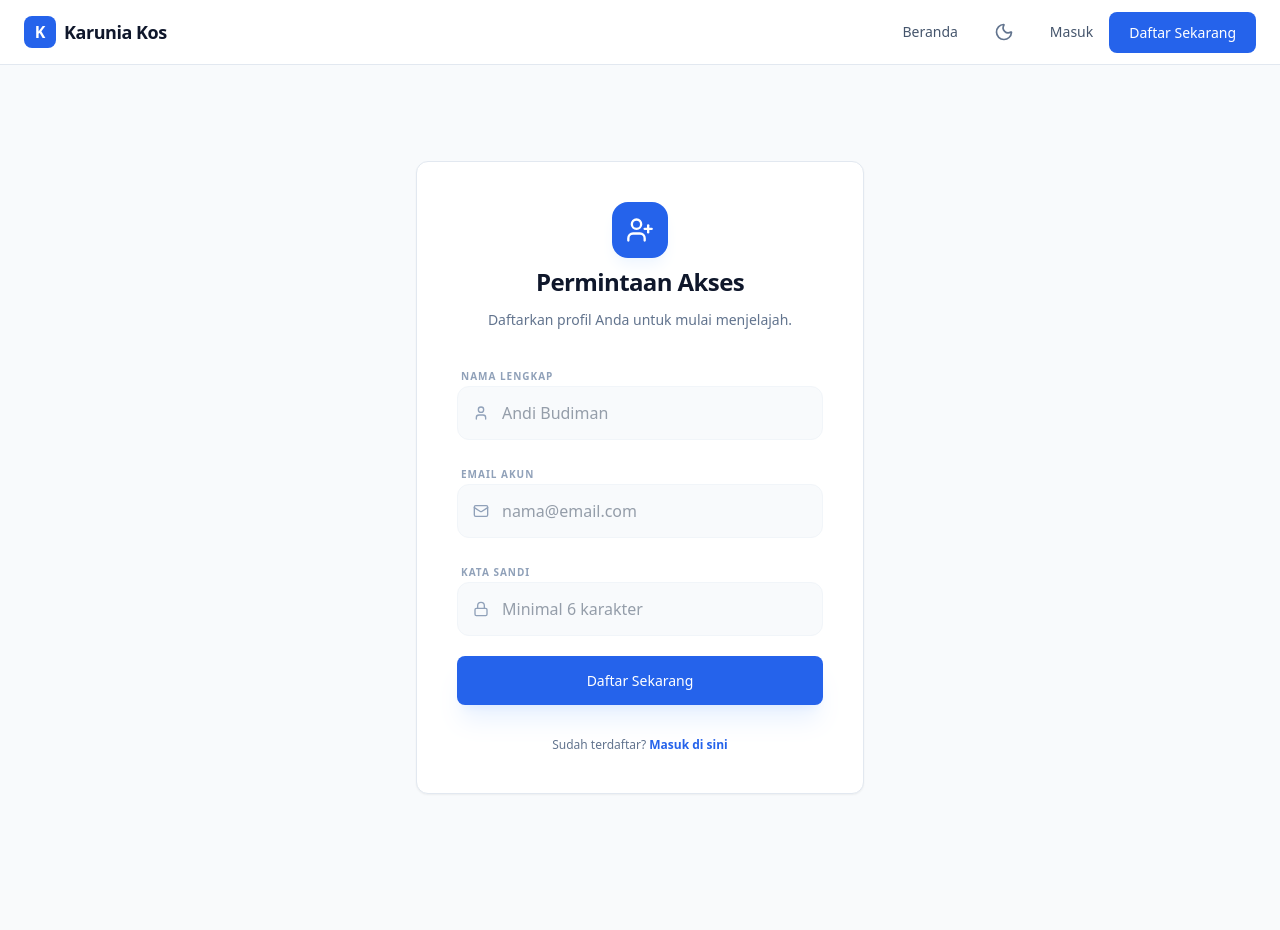
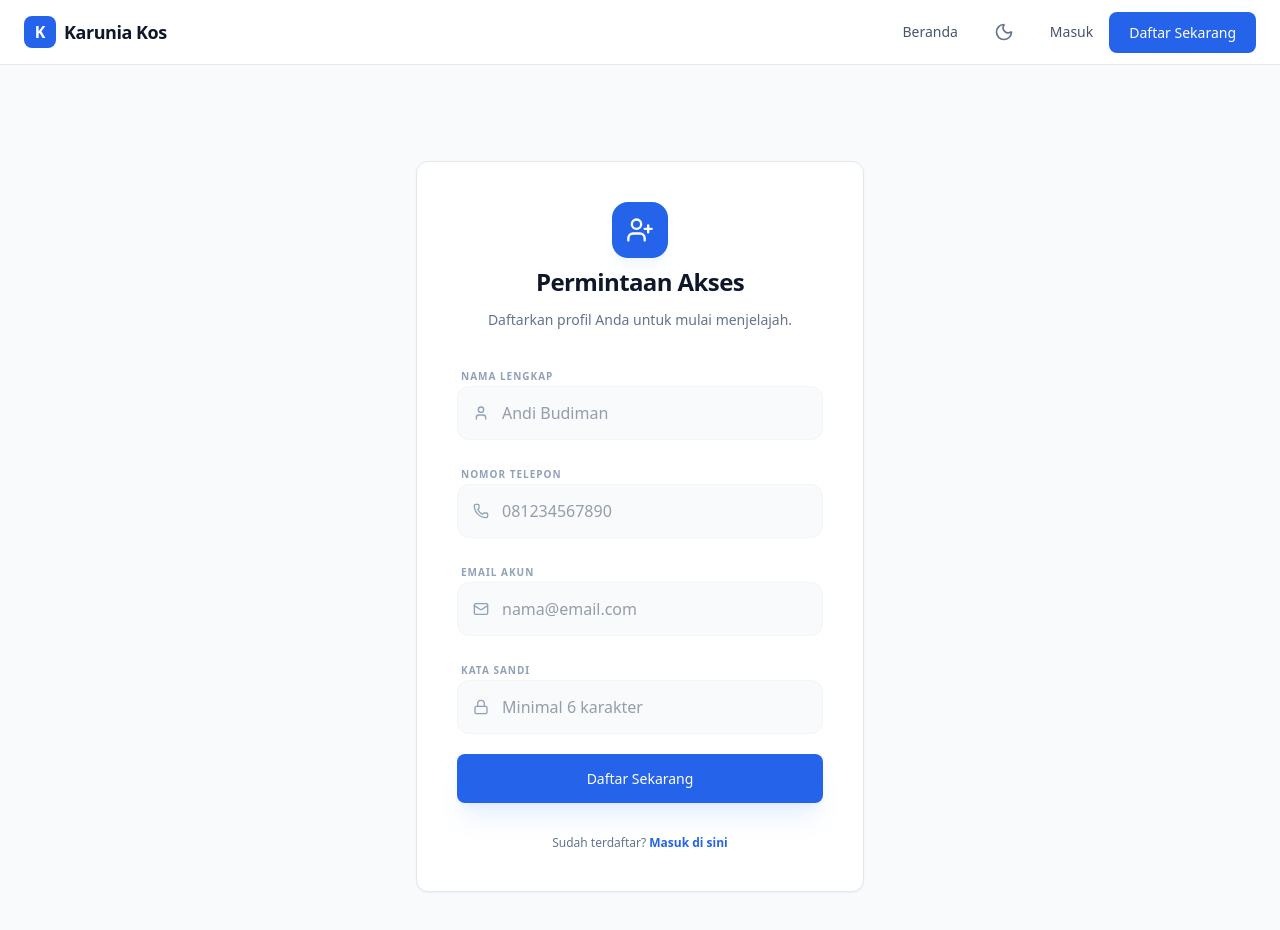
Before and after one commit to nareswara353-ux/KaruniaKos, a React (Vite) app: page /#/register in a window 1280 px wide. Shown: the top 930 px of the page. Before the commit the page ends 890 px from the top, so only its background shows below. Built offline with nearby package versions, Linux system fonts and the light colour scheme; no server answers; the database is empty.

Commit message:
menambah no telp

```diff
--- a/src/pages/Register.tsx
+++ b/src/pages/Register.tsx
@@ -3,13 +3,14 @@ import { Link, useNavigate } from 'react-router-dom';
 import { createUserWithEmailAndPassword, updateProfile, sendEmailVerification } from 'firebase/auth';
 import { auth, db } from '../lib/firebase';
 import { doc, setDoc } from 'firebase/firestore';
-import { UserPlus, Mail, Lock, User } from 'lucide-react';
+import { UserPlus, Mail, Lock, User, Phone } from 'lucide-react';
 import { motion } from 'motion/react';
 
 export default function Register() {
   const [email, setEmail] = useState('');
   const [password, setPassword] = useState('');
   const [fullName, setFullName] = useState('');
+  const [phone, setPhone] = useState('');
   const [error, setError] = useState('');
   const [loading, setLoading] = useState(false);
   const navigate = useNavigate();
@@ -30,6 +31,7 @@ export default function Register() {
         email: user.email,
         role: 'user',
         displayName: fullName,
+        phone: phone,
         createdAt: new Date().toISOString(),
       });
 
@@ -79,6 +81,20 @@ export default function Register() {
             </div>
           </div>
           <div className="space-y-1">
+            <label className="text-[10px] font-bold uppercase tracking-widest text-slate-400 ml-1">Nomor Telepon</label>
+            <div className="relative">
+              <Phone className="absolute left-4 top-1/2 -translate-y-1/2 w-4 h-4 text-slate-400" />
+              <input
+                type="tel"
+                required
+                value={phone}
+                onChange={(e) => setPhone(e.target.value)}
+                placeholder="081234567890"
+                className="w-full bg-slate-50 border border-slate-100 rounded-xl py-3.5 pl-11 pr-4 focus:ring-2 focus:ring-primary focus:outline-none transition-all font-medium text-slate-700"
+              />
+            </div>
+          </div>
+          <div className="space-y-1">
             <label className="text-[10px] font-bold uppercase tracking-widest text-slate-400 ml-1">Email Akun</label>
             <div className="relative">
               <Mail className="absolute left-4 top-1/2 -translate-y-1/2 w-4 h-4 text-slate-400" />
```
Also changed, not shown: 2 other files (tests, documents, lock files or other folders).
